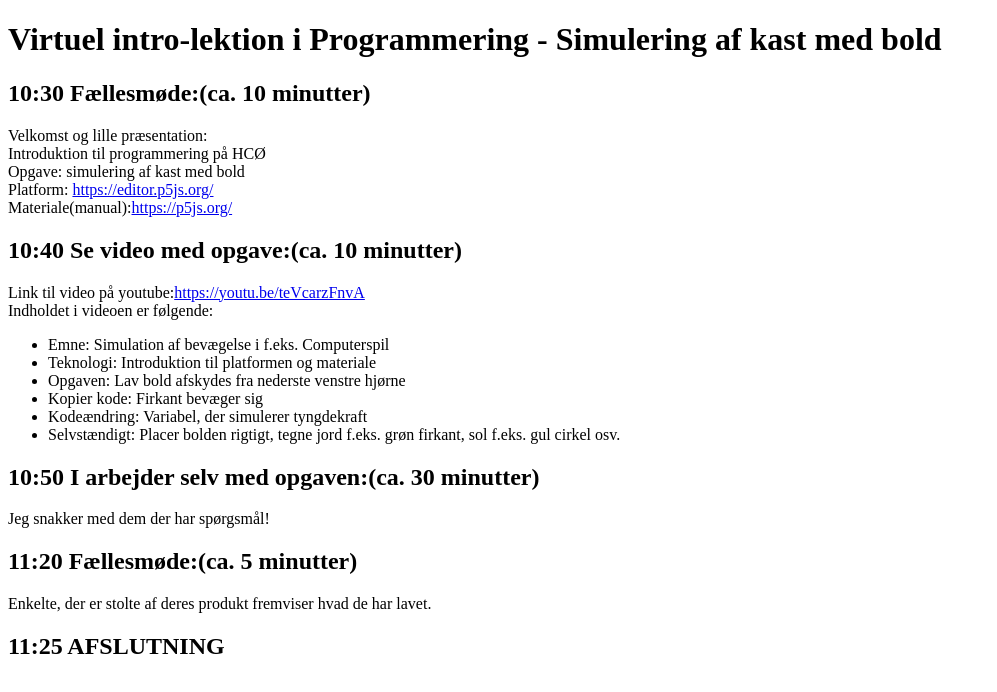
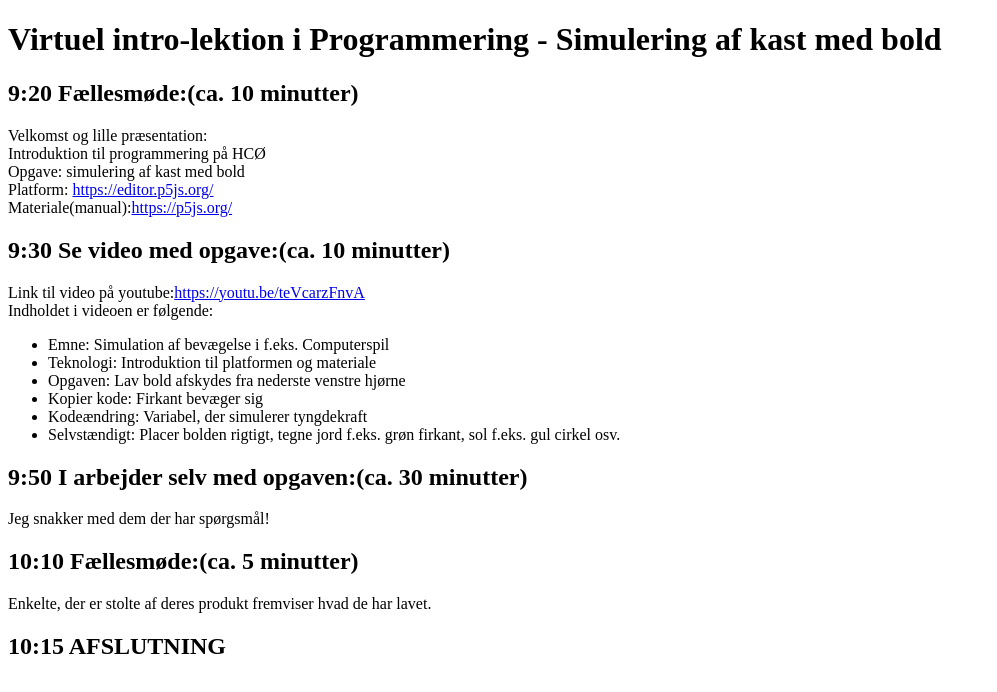
Before and after one commit to introduktion/introduktion.github.io, a plain HTML site: page index.html in a window 1280 px wide. Shown: the whole page, without its empty margins (0-997 px from the left). Drawn offline with Linux system fonts and the light colour scheme.

Commit message:
Update index.html

```diff
--- a/index.html
+++ b/index.html
@@ -7,7 +7,7 @@
 
   <h1>Virtuel intro-lektion i Programmering - Simulering af kast med bold</h1>
 
-<h2>10:30 Fællesmøde:(ca. 10 minutter)</h2>
+<h2>9:20 Fællesmøde:(ca. 10 minutter)</h2>
 Velkomst og lille præsentation:
 <br>
 Introduktion til programmering på HCØ<br>
@@ -15,7 +15,7 @@ Opgave: simulering af kast med bold<br>
 Platform:              <a href="https://editor.p5js.org/">https://editor.p5js.org/</a><br>
 Materiale(manual):<a href="https://p5js.org/">https://p5js.org/</a>
 
-<h2>10:40 Se video med opgave:(ca. 10 minutter)</h2>
+<h2>9:30 Se video med opgave:(ca. 10 minutter)</h2>
 Link til video på youtube:<a href="https://youtu.be/teVcarzFnvA">https://youtu.be/teVcarzFnvA</a><br>
 Indholdet i videoen er følgende:
 <ul>
@@ -27,13 +27,13 @@ Indholdet i videoen er følgende:
 <li>Selvstændigt: Placer bolden rigtigt, tegne jord f.eks. grøn firkant, sol f.eks. gul cirkel osv.</li>
 </ul>
 
-<h2>10:50 I arbejder selv med opgaven:(ca. 30 minutter)</h2>
+<h2>9:50 I arbejder selv med opgaven:(ca. 30 minutter)</h2>
 Jeg snakker med dem der har spørgsmål!
 
-<h2>11:20 Fællesmøde:(ca. 5 minutter)</h2>
+<h2>10:10 Fællesmøde:(ca. 5 minutter)</h2>
 Enkelte, der er stolte af deres produkt fremviser hvad de har lavet.
 
-<h2>11:25 AFSLUTNING</h2>
+<h2>10:15 AFSLUTNING</h2>
 
 
 </body>
```
